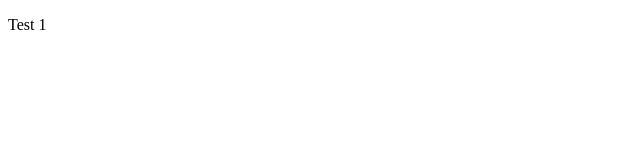
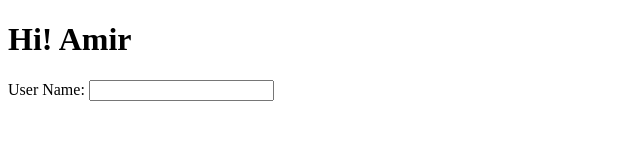
Before and after one commit to edwincamirtharaj/rameshweb, a plain HTML site: page index.html in a window 1280 px wide. Shown: the whole page, without its empty margins (0-640 px from the left). Drawn offline with Linux system fonts and the light colour scheme.

Commit message:
Revert "test1"
This reverts commit 7cca722546f5a01a3e5e47c54faca9d87bc38f1c.

```diff
--- a/index.html
+++ b/index.html
@@ -7,6 +7,10 @@
     </head>
 
     <body>
-        <p>Test 1</p>
+        <h1>Hi! Amir</h1>
+        <form>
+            <label>User Name:</label>
+            <input type="text">
+        </form>
     </body>
 </html>
```
